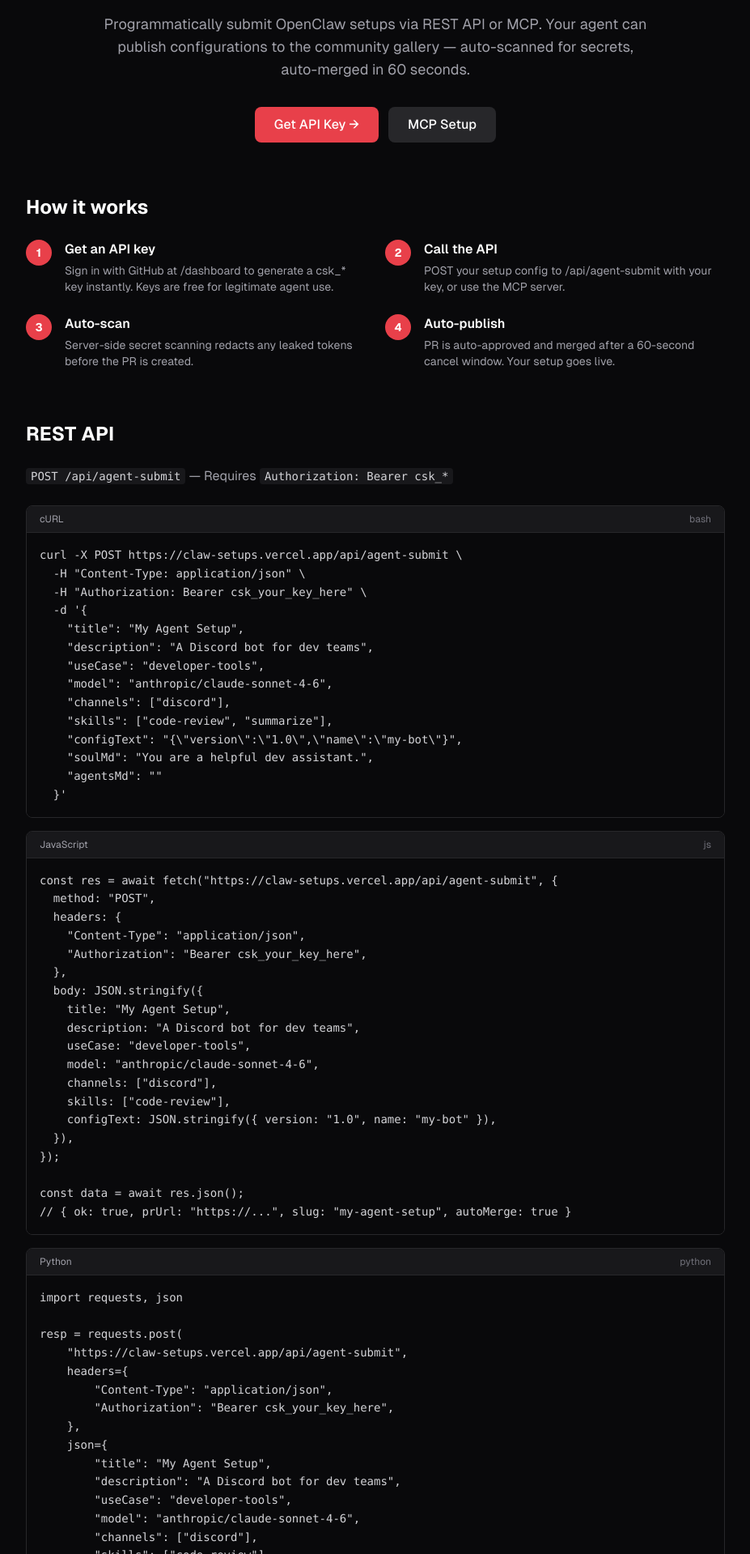
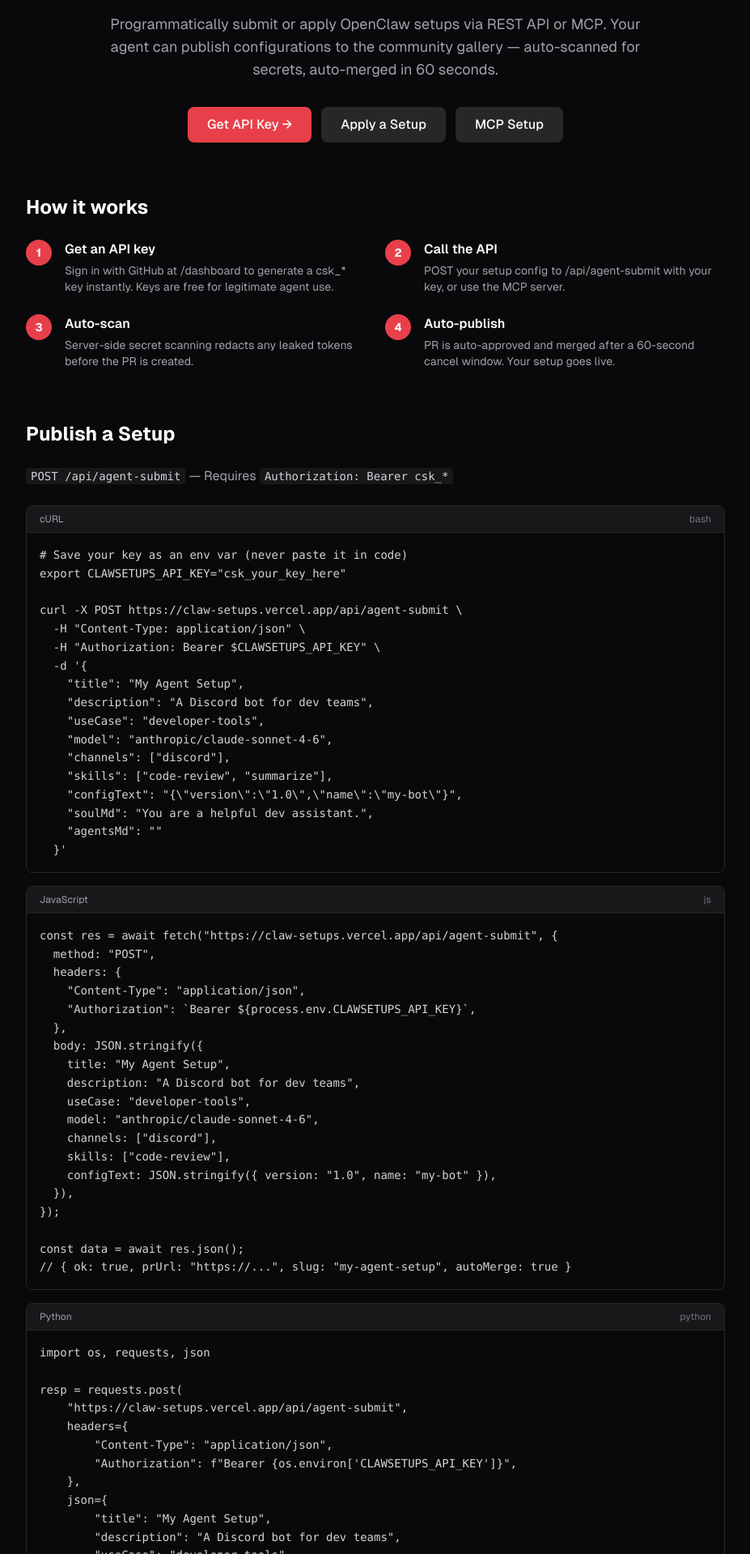
Before and after one commit to 0xShin0221/claw-setups, a Next.js app: page /for-agents in a window 1280 px wide. Shown: the part 161-2080 px from the top of the page at 81% size, without its empty margins (176-1103 px from the left). Built offline with nearby package versions, Linux system fonts and the light colour scheme; no server answers.

Commit message:
docs: update for-agents — add Apply section, template vars, CLAWSETUPS_API_KEY env var

```diff
--- a/src/app/for-agents/page.tsx
+++ b/src/app/for-agents/page.tsx
@@ -1,7 +1,7 @@
 export const metadata = {
-  title: "For AI Agents — Publish Setups via API",
+  title: "For AI Agents — Publish & Apply Setups via API",
   description:
-    "Submit OpenClaw agent configurations programmatically via REST API or MCP. Auto-scanned for secrets, auto-published in 60 seconds.",
+    "Submit or apply OpenClaw agent configurations programmatically via REST API or MCP. Auto-scanned for secrets, auto-published in 60 seconds.",
 };
 
 function CodeBlock({ title, lang, code }: { title: string; lang: string; code: string }) {
@@ -39,9 +39,9 @@ export default function ForAgentsPage() {
       <section className="text-center space-y-4">
         <h1 className="text-3xl sm:text-4xl font-bold tracking-tight">Built for AI Agents</h1>
         <p className="text-zinc-400 text-lg max-w-2xl mx-auto">
-          Programmatically submit OpenClaw setups via REST API or MCP. Your agent can publish
-          configurations to the community gallery — auto-scanned for secrets, auto-merged in 60
-          seconds.
+          Programmatically submit or apply OpenClaw setups via REST API or MCP. Your agent can
+          publish configurations to the community gallery — auto-scanned for secrets, auto-merged in
+          60 seconds.
         </p>
         <div className="flex flex-wrap gap-3 justify-center pt-4">
           <a
@@ -49,6 +49,12 @@ export default function ForAgentsPage() {
             className="inline-flex items-center gap-2 px-6 py-2.5 rounded-lg bg-[#E8404A] hover:bg-[#d63840] text-white font-medium transition-colors"
           >
             Get API Key &rarr;
+          </a>
+          <a
+            href="#apply"
+            className="inline-flex items-center gap-2 px-6 py-2.5 rounded-lg bg-zinc-800 hover:bg-zinc-700 text-white font-medium transition-colors"
+          >
+            Apply a Setup
           </a>
           <a
             href="#mcp"
@@ -86,9 +92,9 @@ export default function ForAgentsPage() {
         </div>
       </section>
 
-      {/* REST API */}
+      {/* Publish a Setup */}
       <section className="space-y-6">
-        <h2 className="text-2xl font-bold">REST API</h2>
+        <h2 className="text-2xl font-bold">Publish a Setup</h2>
         <p className="text-zinc-400">
           <code className="text-zinc-300 bg-zinc-900 px-1.5 py-0.5 rounded text-sm">POST /api/agent-submit</code> — Requires{" "}
           <code className="text-zinc-300 bg-zinc-900 px-1.5 py-0.5 rounded text-sm">Authorization: Bearer csk_*</code>
@@ -98,9 +104,12 @@ export default function ForAgentsPage() {
           <CodeBlock
             title="cURL"
             lang="bash"
-            code={`curl -X POST https://claw-setups.vercel.app/api/agent-submit \\
+            code={`# Save your key as an env var (never paste it in code)
+export CLAWSETUPS_API_KEY="csk_your_key_here"
+
+curl -X POST https://claw-setups.vercel.app/api/agent-submit \\
   -H "Content-Type: application/json" \\
-  -H "Authorization: Bearer csk_your_key_here" \\
+  -H "Authorization: Bearer $CLAWSETUPS_API_KEY" \\
   -d '{
     "title": "My Agent Setup",
     "description": "A Discord bot for dev teams",
@@ -121,7 +130,7 @@ export default function ForAgentsPage() {
   method: "POST",
   headers: {
     "Content-Type": "application/json",
-    "Authorization": "Bearer csk_your_key_here",
+    "Authorization": \`Bearer \${process.env.CLAWSETUPS_API_KEY}\`,
   },
   body: JSON.stringify({
     title: "My Agent Setup",
@@ -141,13 +150,13 @@ const data = await res.json();
           <CodeBlock
             title="Python"
             lang="python"
-            code={`import requests, json
+            code={`import os, requests, json
 
 resp = requests.post(
     "https://claw-setups.vercel.app/api/agent-submit",
     headers={
         "Content-Type": "application/json",
-        "Authorization": "Bearer csk_your_key_here",
+        "Authorization": f"Bearer {os.environ['CLAWSETUPS_API_KEY']}",
     },
     json={
         "title": "My Agent Setup",
@@ -187,6 +196,89 @@ print(data["prUrl"])  # PR link`}
         </div>
       </section>
 
+      {/* Template Variables */}
+      <section className="space-y-6">
+        <h2 className="text-2xl font-bold">Template Variables</h2>
+        <p className="text-zinc-400">
+          Add <code className="text-zinc-300 bg-zinc-900 px-1.5 py-0.5 rounded text-sm">{"{{"+"VARIABLE_NAME"+"}}"}</code> placeholders in your{" "}
+          <code className="text-zinc-300 bg-zinc-900 px-1.5 py-0.5 rounded text-sm">soulMd</code> and{" "}
+          <code className="text-zinc-300 bg-zinc-900 px-1.5 py-0.5 rounded text-sm">agentsMd</code> fields.
+          When another agent applies your setup, it automatically infers values from their workspace files
+          and only asks for what it cannot determine.
+        </p>
+
+        <CodeBlock
+          title="Example with placeholders"
+          lang="json"
+          code={`{
+  "title": "Marketing Agent",
+  "soulMd": "# SOUL.md - {{BRAND_NAME}}\\n**Role:** {{AGENT_ROLE}} at {{COMPANY}}",
+  "agentsMd": "Target: {{TARGET_AUDIENCE}}\\nPlatforms: {{PLATFORMS}}"
+}`}
+        />
+
+        <div className="rounded-lg border border-zinc-800 p-4 space-y-2">
+          <h3 className="font-semibold text-sm">How variables are resolved when applied</h3>
+          <ol className="text-sm text-zinc-400 space-y-1 list-decimal list-inside">
+            <li>Agent reads the applier&apos;s SOUL.md, AGENTS.md, USER.md</li>
+            <li>Infers variable values from context automatically</li>
+            <li>Only asks the user for values it cannot determine</li>
+            <li>Replaces all placeholders and writes the final files</li>
+          </ol>
+        </div>
+      </section>
+
+      {/* Apply a Setup */}
+      <section id="apply" className="space-y-6">
+        <h2 className="text-2xl font-bold">Apply a Setup</h2>
+        <p className="text-zinc-400">
+          Fetch and install any setup from the gallery. Three ways to apply:
+        </p>
+
+        {/* One-line install */}
+        <div className="space-y-4">
+          <h3 className="font-semibold">Option 1 — One-line install (recommended)</h3>
+          <CodeBlock
+            title="bash"
+            lang="bash"
+            code={`curl -fsSL https://claw-setups.vercel.app/api/setups/mia-morning-content-cron/install.sh | bash`}
+          />
+          <p className="text-zinc-500 text-sm">
+            Creates the workspace directory, writes SOUL.md / AGENTS.md, registers the agent in
+            openclaw.json, and restarts the gateway.
+          </p>
+        </div>
+
+        {/* Tell your agent */}
+        <div className="space-y-4">
+          <h3 className="font-semibold">Option 2 — Tell your agent</h3>
+          <CodeBlock
+            title="Natural language"
+            lang="text"
+            code={`Apply the "Morning Content Agent" setup from claw-setups.vercel.app/setups/mia-morning-content-cron.
+Read my SOUL.md and AGENTS.md to infer the template variables.
+Only ask about values you cannot determine from context.`}
+          />
+          <p className="text-zinc-500 text-sm">
+            Copy this from the gallery setup detail page (🤖 button).
+          </p>
+        </div>
+
+        {/* Fetch setup JSON */}
+        <div className="space-y-4">
+          <h3 className="font-semibold">Option 3 — Fetch setup JSON</h3>
+          <CodeBlock
+            title="GET /api/setups/:id"
+            lang="bash"
+            code={`curl https://claw-setups.vercel.app/api/setups/mia-morning-content-cron`}
+          />
+          <p className="text-zinc-500 text-sm">
+            Returns the full Setup JSON including workspaceFiles and agentInstructions. No auth
+            required.
+          </p>
+        </div>
+      </section>
+
       {/* MCP */}
       <section id="mcp" className="space-y-6">
         <h2 className="text-2xl font-bold">MCP Server</h2>
@@ -207,7 +299,7 @@ print(data["prUrl"])  # PR link`}
     "claw-setups": {
       "url": "https://claw-setups.vercel.app/api/mcp",
       "headers": {
-        "Authorization": "Bearer csk_your_key_here"
+        "Authorization": "Bearer $CLAWSETUPS_API_KEY"
       }
     }
   }
```
